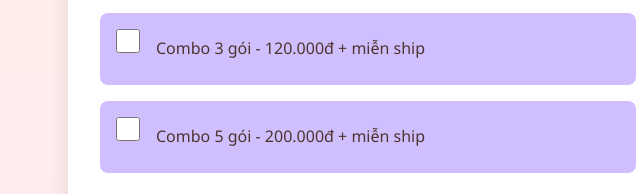
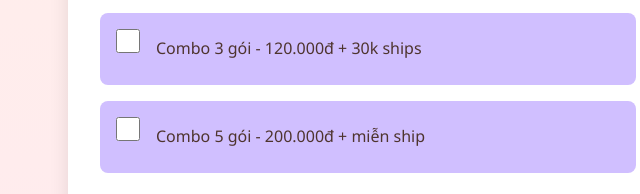
Before and after one commit to Ldz-droid/shopbotngo, a plain HTML site: page index.html in a window 1280 px wide. Shown: the part 1592-1786 px from the top of the page, 272-912 px from the left. Drawn offline with Linux system fonts and the light colour scheme.

Commit message:
Add files via upload
s12

```diff
--- a/index.html
+++ b/index.html
@@ -312,7 +312,7 @@
         </label>
         <label for="option3">
           <input type="checkbox" name="product" value="Combo 3 gói - 250.000đ + miễn ship" id="option3">
-          <span>Combo 3 gói - 120.000đ + miễn ship</span>
+          <span>Combo 3 gói - 120.000đ + 30k ships</span>
         </label>
         <label for="option4">
           <input type="checkbox" name="product" value="Combo 5 gói - 400.000đ + miễn ship" id="option4">
```
